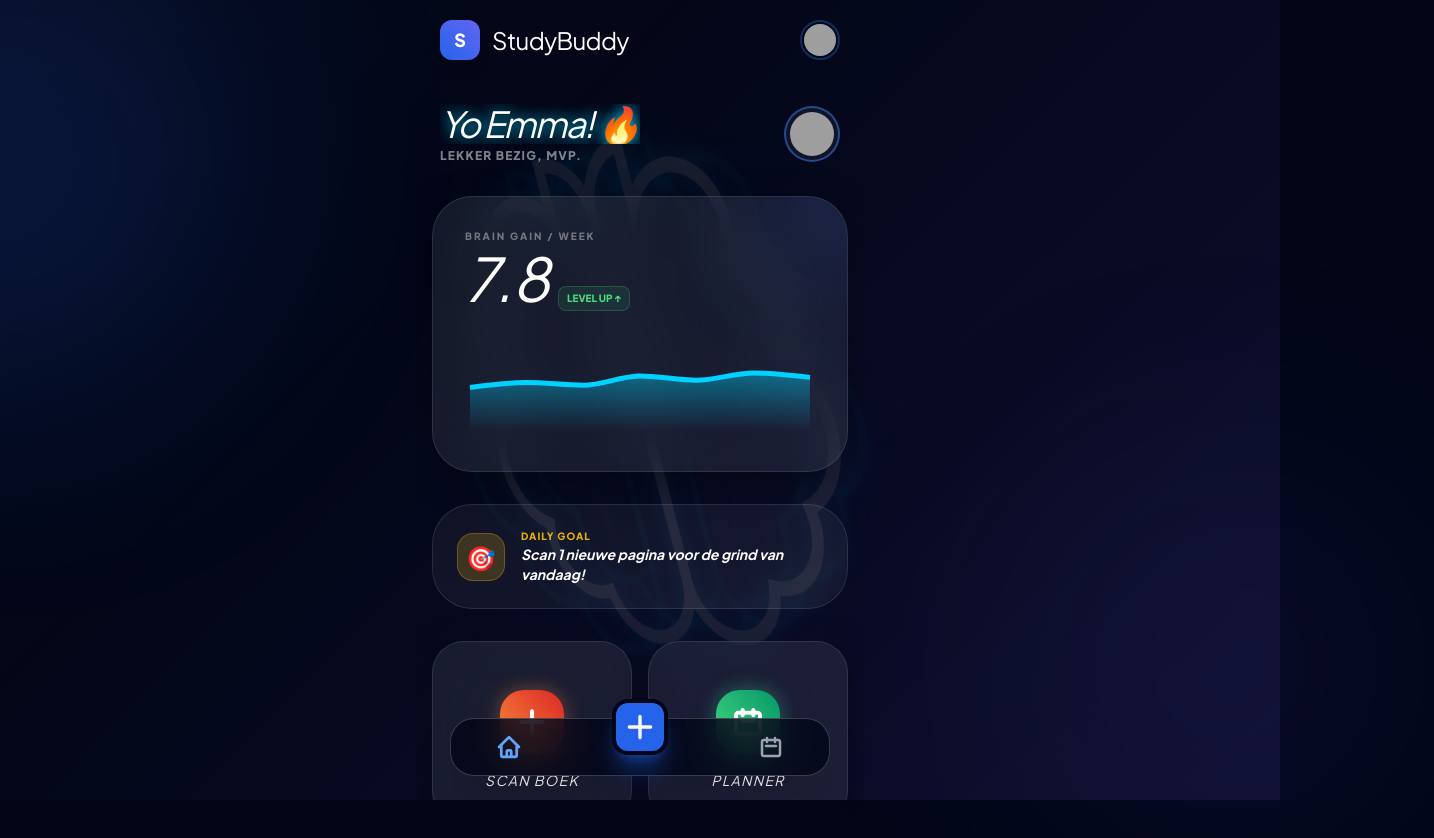
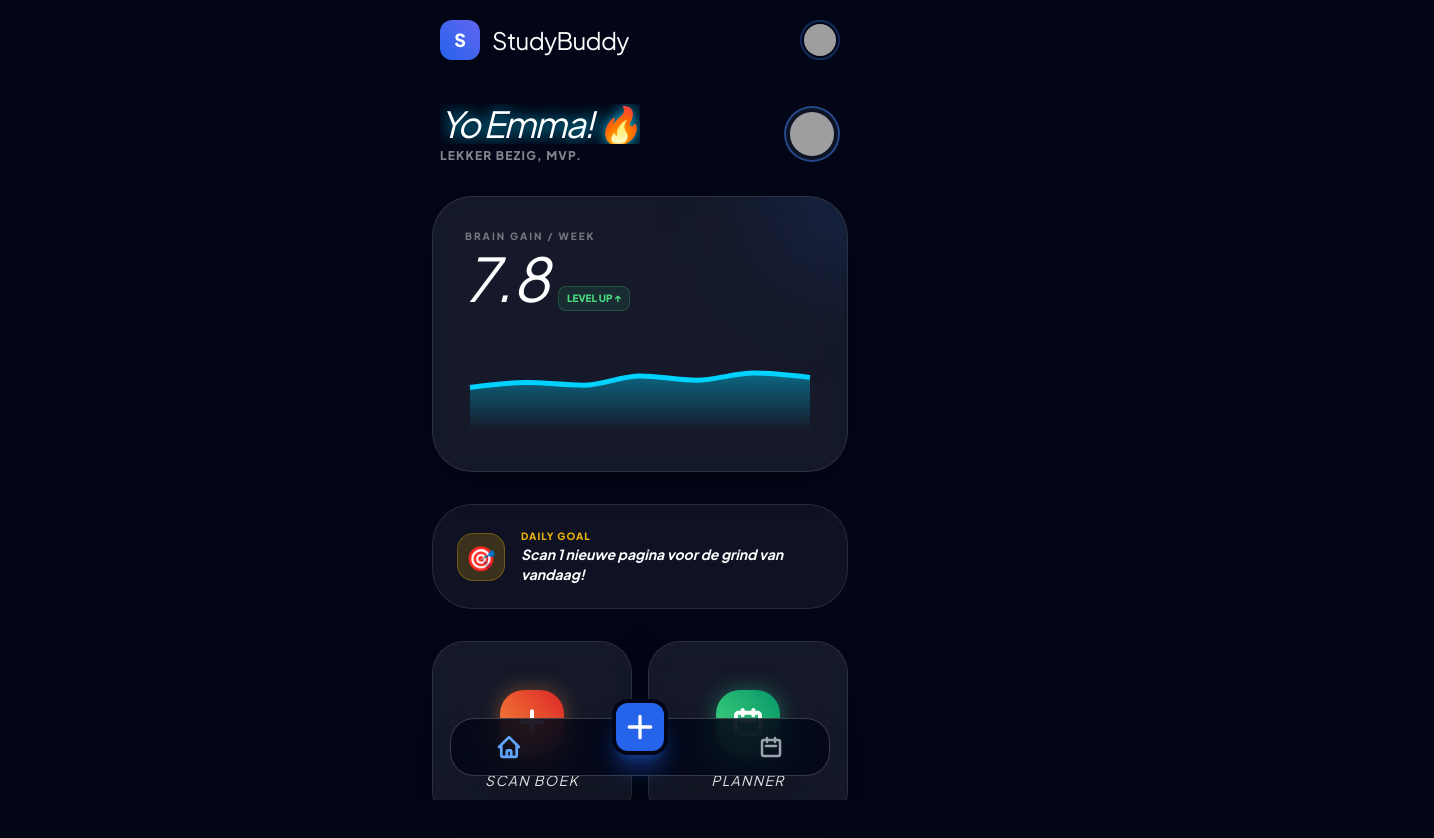
Before and after one commit to surfer1234/studybuddy, a React (Vite) app: page / in a window 1280 px wide. Shown: the top 838 px of the page, 1434 px wide, since content can reach past the window. After the commit the page ends 800 px from the top, so only its background shows below. Built offline with nearby package versions, Linux system fonts and the light colour scheme; grey boxes are pictures that could not be loaded.

Commit message:
feat: Remove unused CSS and Service Worker logic
This commit removes commented-out and unused CSS variables and animations related to background gradients and floating orbs. Additionally, it removes explicit Service Worker unregistration logic, simplifying the entry point.

```diff
--- a/index.html
+++ b/index.html
@@ -1,4 +1,3 @@
-
 <!DOCTYPE html>
 <html lang="nl">
 <head>
@@ -19,125 +18,14 @@
             --glass-border: rgba(255, 255, 255, 0.12);
             --neon-blue: #00d2ff;
             --neon-purple: #9d50bb;
-            --neon-pink: #ff007a;
-            --neon-green: #39ff14;
         }
         body {
             font-family: 'Plus Jakarta Sans', sans-serif;
             background: #020617;
             color: #f8fafc;
             margin: 0;
-            overflow: hidden;
-        }
-
-        .bg-animate {
-            position: fixed;
-            top: 0;
-            left: 0;
-            width: 100%;
-            height: 100%;
-            z-index: -2;
-            background: linear-gradient(135deg, #020617, #0f172a, #020617, #1e1b4b);
-            background-size: 400% 400%;
-            animation: gradientMove 15s ease infinite;
-        }
-
-        @keyframes gradientMove {
-            0% { background-position: 0% 50%; }
-            50% { background-position: 100% 50%; }
-            100% { background-position: 0% 50%; }
-        }
-
-        .orb {
-            position: absolute;
-            border-radius: 50%;
-            filter: blur(120px);
-            z-index: -1;
-            opacity: 0.15;
-            animation: float 20s infinite alternate ease-in-out;
-        }
-
-        .brain-3d-scene {
-            position: fixed;
-            top: 50%;
-            left: 50%;
-            transform: translate(-50%, -50%);
-            width: 600px;
-            height: 600px;
-            perspective: 2000px;
-            z-index: -1;
-            opacity: 0.12;
-            pointer-events: none;
-        }
-
-        .brain-3d-model {
-            width: 100%;
-            height: 100%;
-            position: relative;
-            transform-style: preserve-3d;
-            animation: rotate3DBrain 15s infinite linear;
-        }
-
-        .brain-layer {
-            position: absolute;
-            top: 0;
-            left: 0;
-            width: 100%;
-            height: 100%;
-            fill: none;
-            stroke: var(--neon-blue);
-            stroke-width: 0.4;
-            filter: drop-shadow(0 0 10px var(--neon-blue));
-            transition: stroke 0.5s ease;
-        }
-
-        .layer-1 { transform: translateZ(-80px); opacity: 0.1; stroke: var(--neon-purple); }
-        .layer-2 { transform: translateZ(-40px); opacity: 0.2; }
-        .layer-3 { transform: translateZ(0px); opacity: 0.7; stroke-width: 0.6; stroke: #fff; filter: drop-shadow(0 0 15px var(--neon-blue)); }
-        .layer-4 { transform: translateZ(40px); opacity: 0.2; }
-        .layer-5 { transform: translateZ(80px); opacity: 0.1; stroke: var(--neon-purple); }
-
-        @keyframes rotate3DBrain {
-            from { transform: rotateY(0deg) rotateX(15deg) rotateZ(5deg); }
-            to { transform: rotateY(360deg) rotateX(15deg) rotateZ(5deg); }
-        }
-
-        .lightning {
-            position: absolute;
-            top: 0;
-            left: 0;
-            width: 100%;
-            height: 100%;
-            background: transparent;
-            z-index: -1;
-            overflow: hidden;
-        }
-
-        .bolt {
-            position: absolute;
-            background: #fff;
-            width: 1.5px;
-            height: 150px;
-            filter: blur(1px) drop-shadow(0 0 15px var(--neon-blue));
-            opacity: 0;
-            transform-origin: top;
-        }
-
-        @keyframes lightningZap {
-            0%, 45%, 55%, 100% { opacity: 0; transform: scaleY(0) rotate(var(--r)) translate(0, 0); }
-            50% { opacity: 1; transform: scaleY(2) rotate(var(--r)) translate(5px, 5px); }
-            51% { opacity: 0.5; transform: scaleY(1.5) rotate(calc(var(--r) + 10deg)) translate(-5px, 2px); }
-            52% { opacity: 1; transform: scaleY(2.5) rotate(var(--r)); }
-        }
-
-        .bolt:nth-child(1) { --r: 35deg; top: 15%; left: 25%; animation: lightningZap 4s infinite 0.1s; }
-        .bolt:nth-child(2) { --r: -20deg; top: 55%; left: 75%; animation: lightningZap 5.5s infinite 1.2s; }
-        .bolt:nth-child(3) { --r: 15deg; top: 10%; left: 85%; animation: lightningZap 3s infinite 0.5s; }
-        .bolt:nth-child(4) { --r: 170deg; top: 80%; left: 15%; animation: lightningZap 7s infinite 3s; }
-
-        @keyframes float {
-            0% { transform: translate(0, 0) scale(1); }
-            100% { transform: translate(3vw, -4vh) scale(1.05); }
+            overflow-x: hidden;
+            overflow-y: auto;
         }
 
         .glass-card {
@@ -150,12 +38,13 @@
         }
 
         .nav-glass {
-            background: rgba(2, 6, 23, 0.8);
+            background: rgba(2, 6, 23, 0.85);
             backdrop-filter: blur(20px);
             -webkit-backdrop-filter: blur(20px);
         }
 
         .neon-text-blue { text-shadow: 0 0 15px var(--neon-blue); }
+
         .btn-neon {
             background: linear-gradient(45deg, var(--neon-blue), var(--neon-purple));
             box-shadow: 0 0 30px rgba(0, 210, 255, 0.4);
@@ -178,31 +67,7 @@
 </script>
 </head>
 <body>
-    <div class="bg-animate"></div>
-
-    <div class="brain-3d-scene">
-        <div class="brain-3d-model">
-            <svg class="brain-layer layer-1" viewBox="0 0 24 24"><path d="M9.5 2A2.5 2.5 0 0 1 12 4.5v15a2.5 2.5 0 0 1-4.96.44 2.5 2.5 0 0 1-2.96-3.08 3 3 0 0 1-.34-5.58 2.5 2.5 0 0 1 1.32-4.24 2.5 2.5 0 0 1 4.44-2.54Z"/><path d="M14.5 2A2.5 2.5 0 0 0 12 4.5v15a2.5 2.5 0 0 0 4.96.44 2.5 2.5 0 0 0 2.96-3.08 3 3 0 0 0 .34-5.58 2.5 2.5 0 0 0-1.32-4.24 2.5 2.5 0 0 0-4.44-2.54Z"/></svg>
-            <svg class="brain-layer layer-2" viewBox="0 0 24 24"><path d="M9.5 2A2.5 2.5 0 0 1 12 4.5v15a2.5 2.5 0 0 1-4.96.44 2.5 2.5 0 0 1-2.96-3.08 3 3 0 0 1-.34-5.58 2.5 2.5 0 0 1 1.32-4.24 2.5 2.5 0 0 1 4.44-2.54Z"/><path d="M14.5 2A2.5 2.5 0 0 0 12 4.5v15a2.5 2.5 0 0 0 4.96.44 2.5 2.5 0 0 0 2.96-3.08 3 3 0 0 0 .34-5.58 2.5 2.5 0 0 0-1.32-4.24 2.5 2.5 0 0 0-4.44-2.54Z"/></svg>
-            <svg class="brain-layer layer-3" viewBox="0 0 24 24"><path d="M9.5 2A2.5 2.5 0 0 1 12 4.5v15a2.5 2.5 0 0 1-4.96.44 2.5 2.5 0 0 1-2.96-3.08 3 3 0 0 1-.34-5.58 2.5 2.5 0 0 1 1.32-4.24 2.5 2.5 0 0 1 4.44-2.54Z"/><path d="M14.5 2A2.5 2.5 0 0 0 12 4.5v15a2.5 2.5 0 0 0 4.96.44 2.5 2.5 0 0 0 2.96-3.08 3 3 0 0 0 .34-5.58 2.5 2.5 0 0 0-1.32-4.24 2.5 2.5 0 0 0-4.44-2.54Z"/></svg>
-            <svg class="brain-layer layer-4" viewBox="0 0 24 24"><path d="M9.5 2A2.5 2.5 0 0 1 12 4.5v15a2.5 2.5 0 0 1-4.96.44 2.5 2.5 0 0 1-2.96-3.08 3 3 0 0 1-.34-5.58 2.5 2.5 0 0 1 1.32-4.24 2.5 2.5 0 0 1 4.44-2.54Z"/><path d="M14.5 2A2.5 2.5 0 0 0 12 4.5v15a2.5 2.5 0 0 0 4.96.44 2.5 2.5 0 0 0 2.96-3.08 3 3 0 0 0 .34-5.58 2.5 2.5 0 0 0-1.32-4.24 2.5 2.5 0 0 0-4.44-2.54Z"/></svg>
-            <svg class="brain-layer layer-5" viewBox="0 0 24 24"><path d="M9.5 2A2.5 2.5 0 0 1 12 4.5v15a2.5 2.5 0 0 1-4.96.44 2.5 2.5 0 0 1-2.96-3.08 3 3 0 0 1-.34-5.58 2.5 2.5 0 0 1 1.32-4.24 2.5 2.5 0 0 1 4.44-2.54Z"/><path d="M14.5 2A2.5 2.5 0 0 0 12 4.5v15a2.5 2.5 0 0 0 4.96.44 2.5 2.5 0 0 0 2.96-3.08 3 3 0 0 0 .34-5.58 2.5 2.5 0 0 0-1.32-4.24 2.5 2.5 0 0 0-4.44-2.54Z"/></svg>
-        </div>
-    </div>
-
-    <div class="lightning">
-        <div class="bolt"></div>
-        <div class="bolt"></div>
-        <div class="bolt"></div>
-        <div class="bolt"></div>
-    </div>
-
-    <div class="orb w-[500px] h-[500px] bg-blue-600 top-[-10%] left-[-20%]"></div>
-    <div class="orb w-[400px] h-[400px] bg-indigo-900 bottom-[-10%] right-[-10%]" style="animation-delay: -5s;"></div>
-
     <div id="root"></div>
-
-    <!-- Belangrijk: Deze regel start je app! -->
     <script type="module" src="index.tsx"></script>
 </body>
 </html>
--- a/index.tsx
+++ b/index.tsx
@@ -1,4 +1,3 @@
-
 import React from 'react';
 import { createRoot } from 'react-dom/client';
 import App from './App.tsx';
@@ -8,15 +7,6 @@
   throw new Error("Could not find root element to mount to");
 }
 
-// FORCEER UNREGISTER VAN OUDE SERVICE WORKER
-if ('serviceWorker' in navigator) {
-  navigator.serviceWorker.getRegistrations().then((registrations) => {
-    for (let registration of registrations) {
-      registration.unregister();
-    }
-  });
-}
-
 const root = createRoot(rootElement);
 root.render(
   <React.StrictMode>
```
